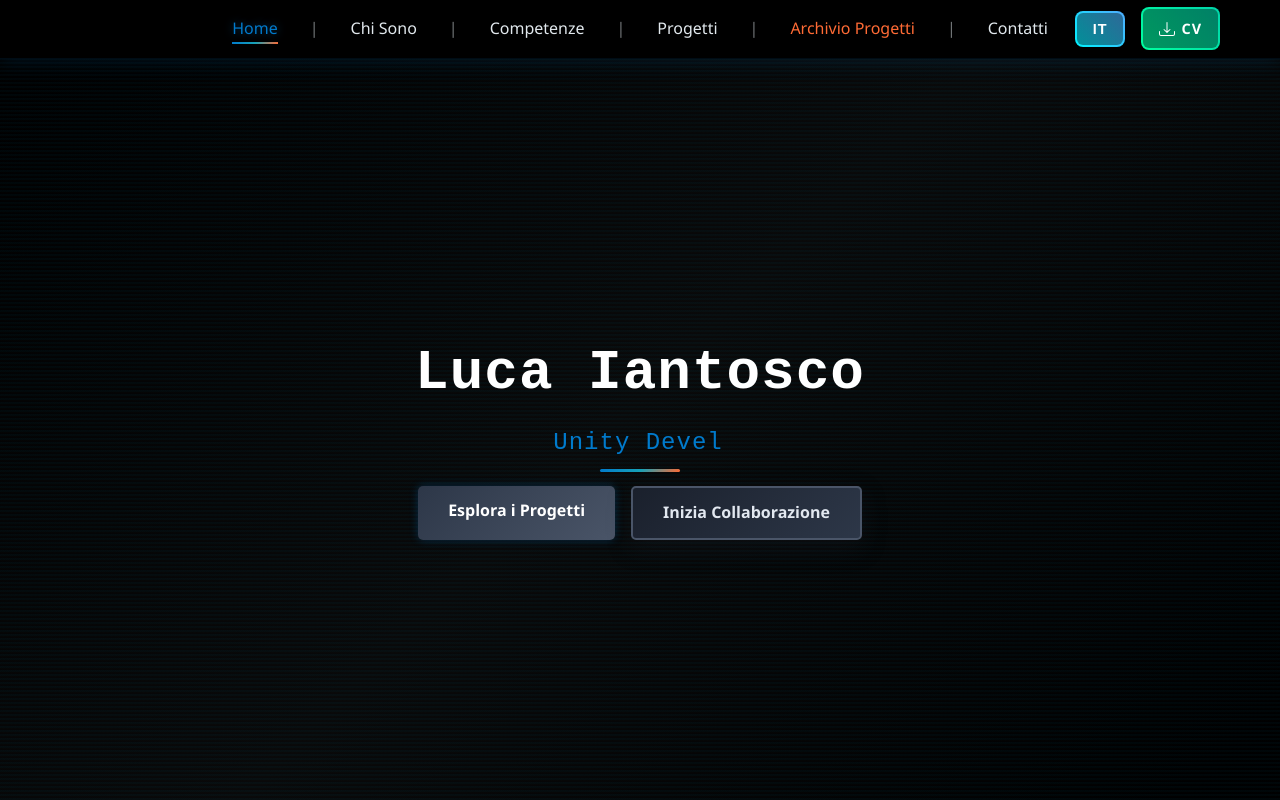
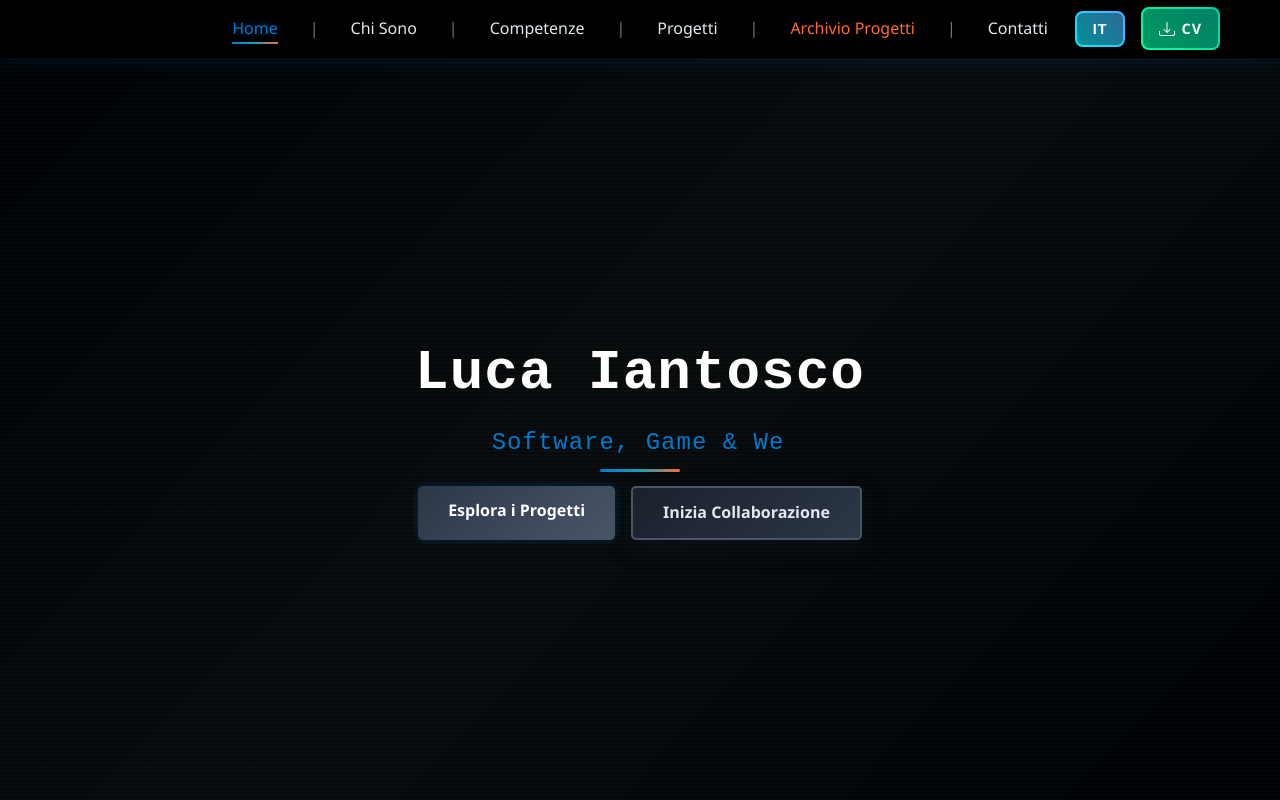
Before and after one commit to Lukeino/Website, a React (Vite) app: page / in a window 1280 px wide. Shown: the top 800 px of the page. Built offline with nearby package versions, Linux system fonts and the light colour scheme.

Commit message:
Cambiata lista di titoli sotto il nome

```diff
--- a/src/contexts/LanguageContext.jsx
+++ b/src/contexts/LanguageContext.jsx
@@ -34,11 +34,9 @@
     heroSubtitle: "Software & Game Developer",
 
     heroSubtitleVariants: [
-      "Software & Game Developer",
-      "Unity Developer",
       "Full-Stack Developer",
-      "AI & Machine Learning",
-      "Web Developer",
+      "Software, Game & Web Developer",
+      "Machine Learning & AI",
       "Worldbuilder"
     ],    heroDescription: "Creo mondi virtuali.",
     myProjects: "Esplora i Progetti",
@@ -156,11 +154,9 @@
     projectDescription: "DESCRIPTION",// Hero Section
     heroTitle: "Luca Iantosco",
     heroSubtitle: "Software & Game Developer",    heroSubtitleVariants: [
-      "Software & Game Developer",
-      "Unity Developer",
       "Full-Stack Developer",
-      "AI & Machine Learning",
-      "Web Developer",
+      "Software, Game & Web Developer",
+      "Machine Learning & AI",
       "Worldbuilder"
     ],    heroDescription: "I create virtual worlds.",
     myProjects: "Explore Projects",
```
